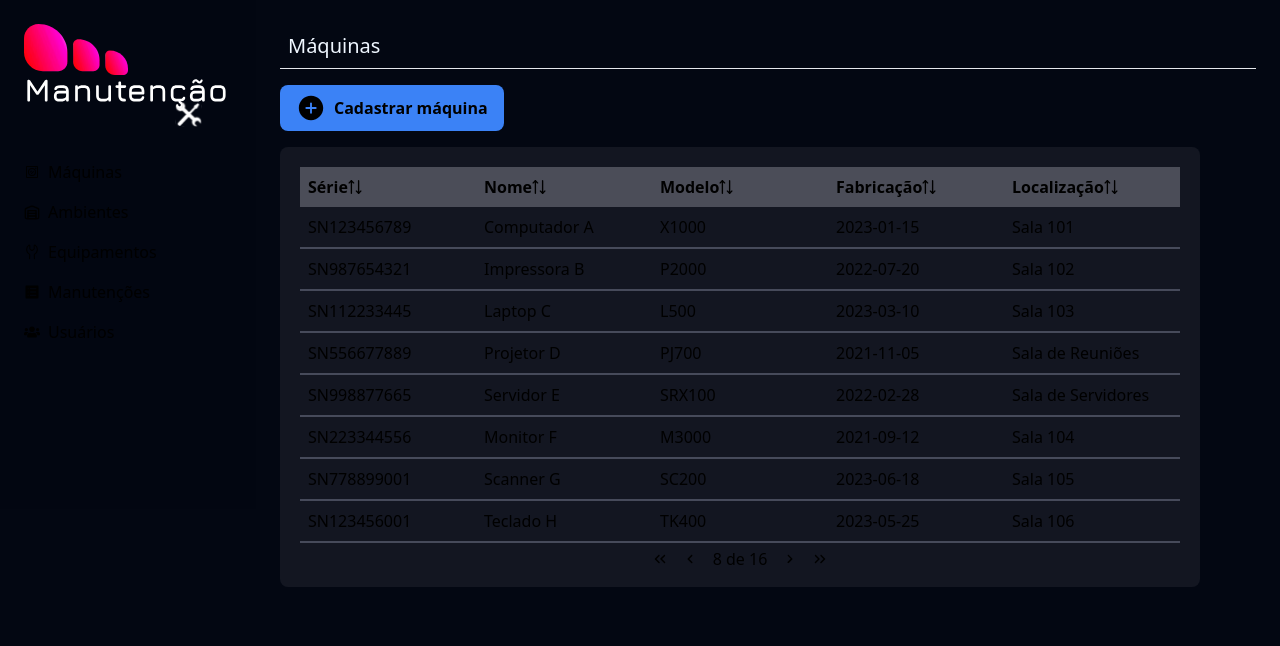
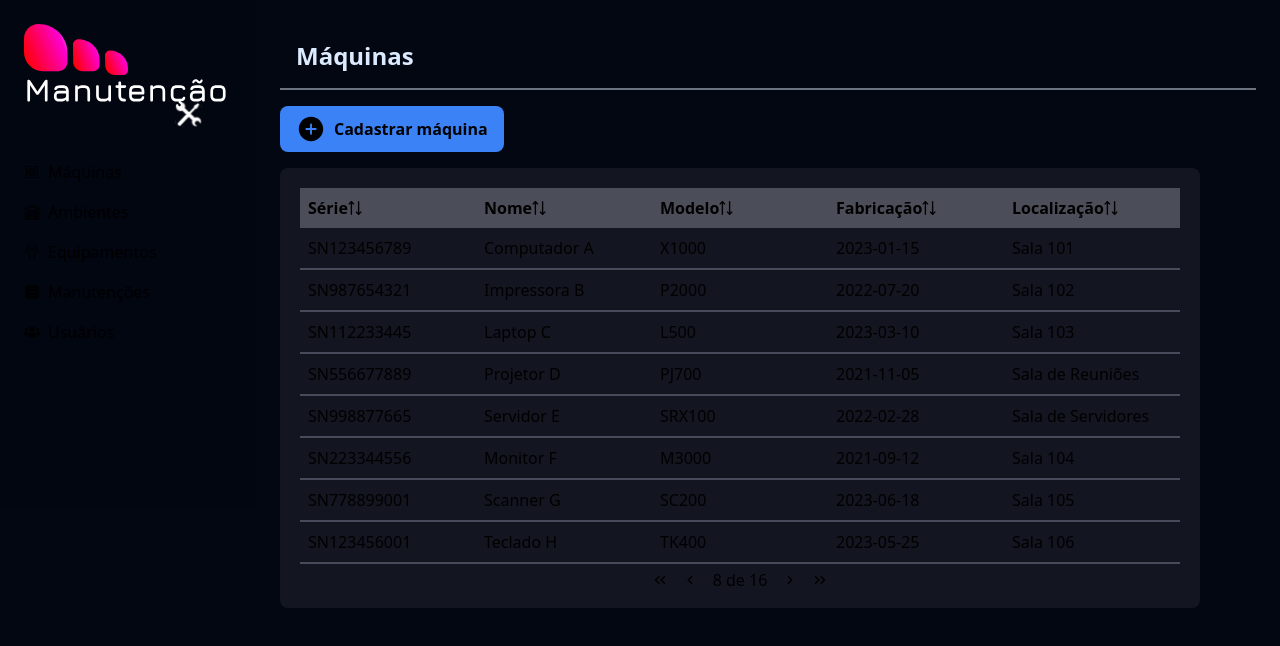
Before and after one commit to AnaJuliaMM/maintenance_web, a Next.js app in the folder frontend/: page /machines in a window 1280 px wide. Shown: the top 646 px of the page. Built offline with nearby package versions, Linux system fonts and the light colour scheme.

Commit message:
style: increse font size and set border bottom color to medium gray

```diff
--- a/frontend/src/app/components/Title.tsx
+++ b/frontend/src/app/components/Title.tsx
@@ -6,6 +6,6 @@ type TitleProps = {
 
 export const Title: React.FC<TitleProps> = ({ children }) => {
   return (
-    <h1 className="p-2  text-blue-50 text-xl border-b">{children}</h1>
+    <h1 className="p-4  text-blue-100 text-2xl border-b-2 border-gray-500 font-bold">{children}</h1>
   );
 };
```
